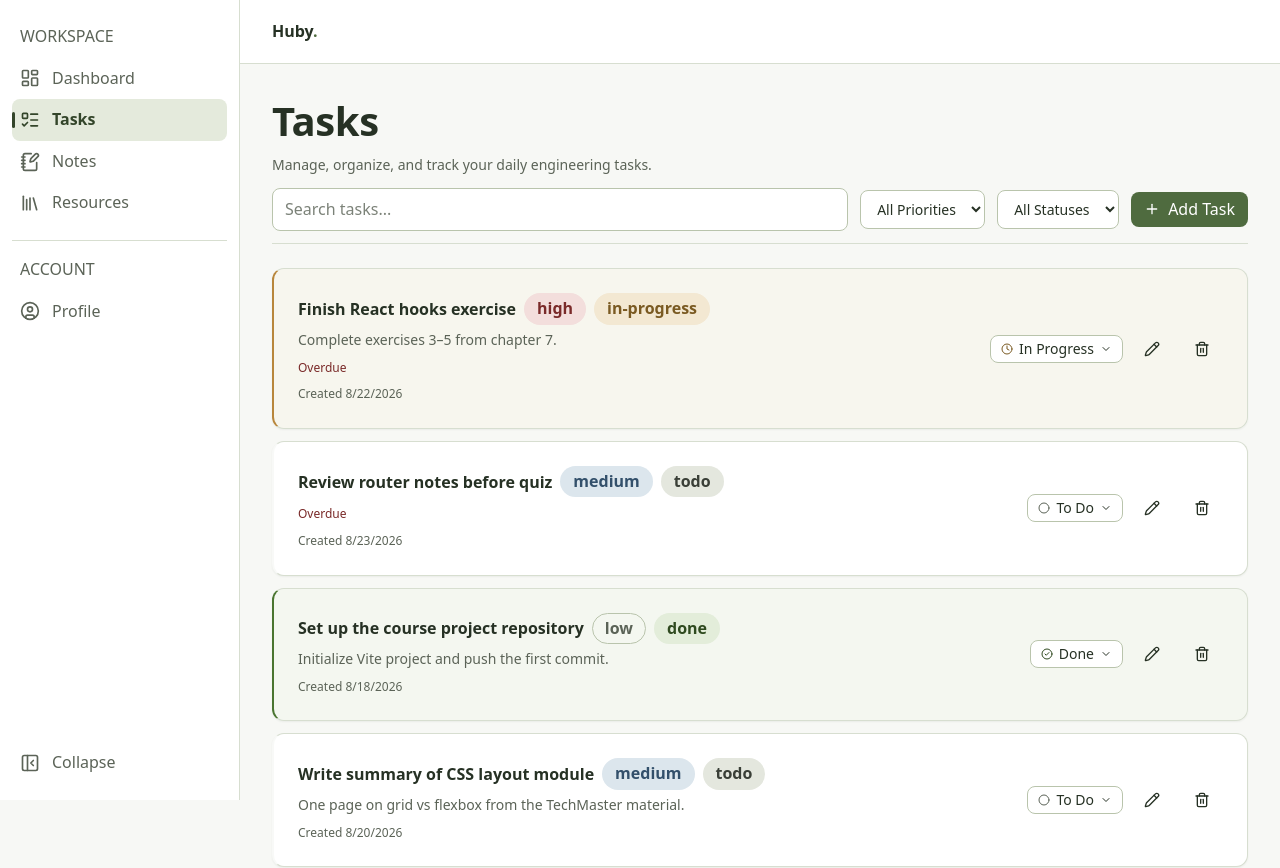
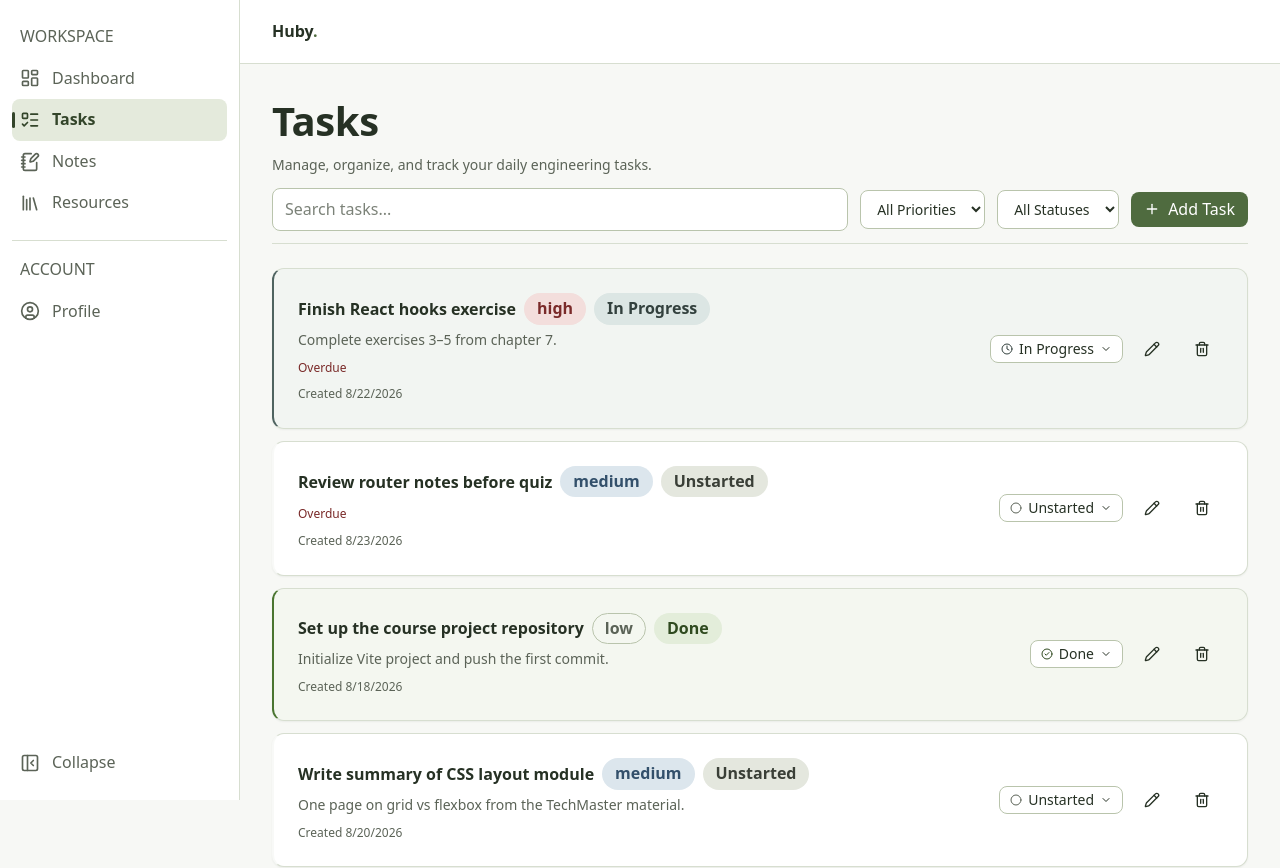
Before and after one commit to Ziad-Amr1/student-learning-hub, a React (Vite) app: page /tasks in a window 1280 px wide. Shown: the top 868 px of the page. Built offline with nearby package versions, Linux system fonts and the light colour scheme.

Commit message:
refactor: rename task status todo to unstarted

```diff
--- a/src/components/ui/Badge.jsx
+++ b/src/components/ui/Badge.jsx
@@ -3,6 +3,7 @@ import { cx } from '../../utils/cx'
 const VARIANT_CLASSES = {
   default: 'bg-primary-soft border-transparent text-primary-strong',
   secondary: 'bg-secondary border-transparent text-secondary-strong',
+  accent: 'bg-accent-soft border-transparent text-accent-strong',
   success: 'bg-success-soft border-transparent text-success-strong',
   warning: 'bg-warning-soft border-transparent text-warning-strong',
   danger: 'bg-destructive-soft border-transparent text-destructive-strong',
--- a/src/components/ui/StatusDropdown.jsx
+++ b/src/components/ui/StatusDropdown.jsx
@@ -1,31 +1,43 @@
 import { useState, useRef, useEffect, useCallback } from 'react'
 import { ChevronDown, Circle, Clock, CheckCircle2, PauseCircle, XCircle } from 'lucide-react'
 import { cx } from '../../utils/cx'
+import {
+  TASK_STATUSES,
+  TASK_STATUS_LABELS,
+  normalizeTaskStatus,
+} from '../../utils/taskStatus'
 
-const STATUS_OPTIONS = [
-  { value: 'todo', label: 'To Do', Icon: Circle },
-  { value: 'in-progress', label: 'In Progress', Icon: Clock },
-  { value: 'deferred', label: 'Deferred', Icon: PauseCircle },
-  { value: 'done', label: 'Done', Icon: CheckCircle2 },
-  { value: 'cancelled', label: 'Cancelled', Icon: XCircle },
-]
+const STATUS_ICON_BY_STATUS = {
+  unstarted: Circle,
+  'in-progress': Clock,
+  deferred: PauseCircle,
+  done: CheckCircle2,
+  cancelled: XCircle,
+}
+
+const STATUS_OPTIONS = TASK_STATUSES.map((value) => ({
+  value,
+  label: TASK_STATUS_LABELS[value],
+  Icon: STATUS_ICON_BY_STATUS[value],
+}))
 
 const STATUS_ICON_STYLE = {
-  todo: 'text-muted-foreground',
-  'in-progress': 'text-warning-strong',
+  unstarted: 'text-muted-foreground',
+  'in-progress': 'text-accent-strong',
   deferred: 'text-info-strong',
   done: 'text-success-strong',
   cancelled: 'text-destructive-strong',
 }
 
 export default function StatusDropdown({ value, onChange, taskTitle }) {
+  const status = normalizeTaskStatus(value) ?? TASK_STATUSES[0]
   const [open, setOpen] = useState(false)
   const [activeIndex, setActiveIndex] = useState(-1)
   const buttonRef = useRef(null)
   const listRef = useRef(null)
   const optionRefs = useRef([])
 
-  const currentOption = STATUS_OPTIONS.find(o => o.value === value) ?? STATUS_OPTIONS[0]
+  const currentOption = STATUS_OPTIONS.find(o => o.value === status) ?? STATUS_OPTIONS[0]
 
   const close = useCallback(() => {
     setOpen(false)
@@ -54,7 +66,7 @@ export default function StatusDropdown({ value, onChange, taskTitle }) {
     if (e.key === 'ArrowDown' || e.key === 'Down') {
       e.preventDefault()
       setOpen(true)
-      setActiveIndex(STATUS_OPTIONS.findIndex(o => o.value === value))
+      setActiveIndex(STATUS_OPTIONS.findIndex(o => o.value === status))
     }
   }
 
@@ -108,7 +120,7 @@ export default function StatusDropdown({ value, onChange, taskTitle }) {
           'focus:border-primary focus:shadow-[0_0_0_3px_var(--ring-soft)] focus:outline-none'
         )}
       >
-        <currentOption.Icon className={cx('w-3 h-3 shrink-0', STATUS_ICON_STYLE[value])} aria-hidden="true" />
+        <currentOption.Icon className={cx('w-3 h-3 shrink-0', STATUS_ICON_STYLE[status])} aria-hidden="true" />
         <span className="leading-none">{currentOption.label}</span>
         <ChevronDown className={cx('w-3 h-3 shrink-0 transition-transform', open && 'rotate-180')} aria-hidden="true" />
       </button>
@@ -127,7 +139,7 @@ export default function StatusDropdown({ value, onChange, taskTitle }) {
         >
           {STATUS_OPTIONS.map((option, index) => {
             const OptionIcon = option.Icon
-            const isSelected = option.value === value
+            const isSelected = option.value === status
             const isActive = index === activeIndex
             return (
               <li
--- a/src/data/tasks.js
+++ b/src/data/tasks.js
@@ -1,6 +1,6 @@
-// Seed task data — Sprint 03 Dashboard (read-only preview).
-// Shape: docs/DATA_MODEL.md → Task. Sprint 04 reuses this module as the
-// initial state for in-memory CRUD.
+// Seed task data — first-run defaults for useLocalStorage('student-hub:tasks').
+// Shape: docs/DATA_MODEL.md → Task. Status values are the canonical
+// five-state set (unstarted | in-progress | deferred | done | cancelled).
 
 export const TASKS = [
   {
@@ -17,7 +17,7 @@ export const TASKS = [
     title: 'Review router notes before quiz',
     description: '',
     priority: 'medium',
-    status: 'todo',
+    status: 'unstarted',
     dueDate: '2026-08-27T00:00:00.000Z',
     createdAt: '2026-08-23T09:40:00.000Z',
   },
@@ -35,7 +35,7 @@ export const TASKS = [
     title: 'Write summary of CSS layout module',
     description: 'One page on grid vs flexbox from the TechMaster material.',
     priority: 'medium',
-    status: 'todo',
+    status: 'unstarted',
     dueDate: null,
     createdAt: '2026-08-20T11:15:00.000Z',
   },
@@ -44,7 +44,7 @@ export const TASKS = [
     title: 'Prepare questions for mentor session',
     description: '',
     priority: 'high',
-    status: 'todo',
+    status: 'unstarted',
     dueDate: '2026-08-25T15:00:00.000Z',
     createdAt: '2026-08-23T18:22:00.000Z',
   },
@@ -71,7 +71,7 @@ export const TASKS = [
     title: 'Read one article about accessibility',
     description: 'Pick any WCAG-focused article and take notes.',
     priority: 'low',
-    status: 'todo',
+    status: 'unstarted',
     dueDate: null,
     createdAt: '2026-08-24T07:55:00.000Z',
   },
--- a/src/pages/Dashboard.jsx
+++ b/src/pages/Dashboard.jsx
@@ -2,6 +2,7 @@ import PageHeader from '../components/layout/PageHeader'
 import { getGreeting } from '../utils/greeting'
 import useLocalStorage from '../hooks/useLocalStorage'
 import { TASKS } from '../data/tasks'
+import { normalizeTaskStatus } from '../utils/taskStatus'
 import { CircleCheckBig, CircleDashed, CircleDot, ListTodo } from 'lucide-react'
 import StatCard from './dashboard/StatCard'
 import QuickActions from './dashboard/QuickActions'
@@ -14,14 +15,14 @@ export default function Dashboard() {
   const stats = [
     { label: 'Total tasks', value: total, Icon: ListTodo },
     {
-      label: 'To do',
-      value: tasks.filter((task) => task.status === 'todo').length,
+      label: 'Unstarted',
+      value: tasks.filter((task) => normalizeTaskStatus(task.status) === 'unstarted').length,
       Icon: CircleDashed,
     },
     {
       label: 'In progress',
       value: tasks.filter((task) => task.status === 'in-progress').length,
-      badge: { label: 'active', variant: 'info' },
+      badge: { label: 'active', variant: 'accent' },
       Icon: CircleDot,
     },
     {
--- a/src/pages/Tasks.jsx
+++ b/src/pages/Tasks.jsx
@@ -11,6 +11,7 @@ import FormDialog from '../components/ui/FormDialog'
 import ConfirmDialog from '../components/ui/ConfirmDialog'
 import { TASKS } from '../data/tasks'
 import useLocalStorage from '../hooks/useLocalStorage'
+import { normalizeTaskStatus } from '../utils/taskStatus'
 import TaskCard from './tasks/TaskCard'
 
 export default function Tasks() {
@@ -19,7 +20,7 @@ export default function Tasks() {
   const [title, setTitle] = useState('')
   const [description, setDescription] = useState('')
   const [priority, setPriority] = useState('medium')
-  const [status, setStatus] = useState('todo')
+  const [status, setStatus] = useState('unstarted')
   const [dueDateInput, setDueDateInput] = useState('')
   const [editingTask, setEditingTask] = useState(null)
   const [titleError, setTitleError] = useState('')
@@ -34,7 +35,7 @@ export default function Tasks() {
     setTitle('')
     setDescription('')
     setPriority('medium')
-    setStatus('todo')
+    setStatus('unstarted')
     setDueDateInput('')
     setEditingTask(null)
     setTitleError('')
@@ -50,7 +51,7 @@ export default function Tasks() {
     setTitle(task.title)
     setDescription(task.description || '')
     setPriority(task.priority)
-    setStatus(task.status)
+    setStatus(normalizeTaskStatus(task.status))
     setDueDateInput(task.dueDate ? task.dueDate.slice(0, 16) : '')
     setTitleError('')
     setFormOpen(true)
@@ -113,7 +114,7 @@ export default function Tasks() {
   const filteredTasks = tasks.filter(t => {
     const matchesSearch = t.title.toLowerCase().includes(searchQuery.toLowerCase())
     const matchesPriority = filterPriority === 'all' || t.priority === filterPriority
-    const matchesStatus = filterStatus === 'all' || t.status === filterStatus
+    const matchesStatus = filterStatus === 'all' || normalizeTaskStatus(t.status) === filterStatus
     return matchesSearch && matchesPriority && matchesStatus
   })
 
@@ -151,7 +152,7 @@ export default function Tasks() {
           aria-label="Filter by status"
         >
           <option value="all">All Statuses</option>
-          <option value="todo">To Do</option>
+          <option value="unstarted">Unstarted</option>
           <option value="in-progress">In Progress</option>
           <option value="deferred">Deferred</option>
           <option value="done">Done</option>
@@ -233,7 +234,7 @@ export default function Tasks() {
               onChange={(e) => setStatus(e.target.value)}
               className={cx(FIELD_CONTROL_CLASSES, 'w-full text-sm cursor-pointer')}
             >
-              <option value="todo">To Do</option>
+              <option value="unstarted">Unstarted</option>
               <option value="in-progress">In Progress</option>
               <option value="deferred">Deferred</option>
               <option value="done">Done</option>
--- a/src/pages/tasks/TaskCard.jsx
+++ b/src/pages/tasks/TaskCard.jsx
@@ -1,6 +1,7 @@
 import { Pencil, Trash2 } from 'lucide-react'
 import { cx } from '../../utils/cx'
 import { formatDueDate } from '../../utils/date'
+import { normalizeTaskStatus, TASK_STATUS_LABELS } from '../../utils/taskStatus'
 import Button from '../../components/ui/Button'
 import Badge from '../../components/ui/Badge'
 import Card from '../../components/ui/Card'
@@ -13,30 +14,31 @@ const PRIORITY_VARIANT = {
 }
 
 const STATUS_VARIANT = {
-  todo: 'secondary',
-  'in-progress': 'warning',
+  unstarted: 'secondary',
+  'in-progress': 'accent',
   deferred: 'info',
   done: 'success',
   cancelled: 'danger',
 }
 
 const STATUS_BORDER_CLASS = {
-  todo: 'border-l-muted/40',
-  'in-progress': 'border-l-warning',
+  unstarted: 'border-l-muted/40',
+  'in-progress': 'border-l-accent',
   deferred: 'border-l-info',
   done: 'border-l-success',
   cancelled: 'border-l-destructive',
 }
 
 const STATUS_BG_CLASS = {
-  todo: '',
-  'in-progress': '!bg-warning-soft/20',
+  unstarted: '',
+  'in-progress': '!bg-accent-soft/20',
   deferred: '!bg-info-soft/20',
   done: '!bg-success-soft/20',
   cancelled: '!bg-destructive-soft/20',
 }
 
 export default function TaskCard({ task, onEdit, onUpdateStatus, onDelete }) {
+  const status = normalizeTaskStatus(task.status)
   const due = formatDueDate(task.dueDate)
 
   return (
@@ -44,16 +46,16 @@ export default function TaskCard({ task, onEdit, onUpdateStatus, onDelete }) {
       className={cx(
         'p-4 flex flex-col sm:flex-row items-start sm:items-center justify-between gap-4',
         'border-l-2 transition-[border-color,background-color]',
-        STATUS_BORDER_CLASS[task.status] ?? '',
-        STATUS_BG_CLASS[task.status] ?? ''
+        STATUS_BORDER_CLASS[status] ?? '',
+        STATUS_BG_CLASS[status] ?? ''
       )}
     >
       <div className="space-y-1 flex-1 min-w-0">
         <div className="flex items-center gap-2 flex-wrap">
           <h3 className="text-base font-bold text-foreground truncate">{task.title}</h3>
           <Badge variant={PRIORITY_VARIANT[task.priority] ?? 'outline'}>{task.priority}</Badge>
-          <Badge variant={STATUS_VARIANT[task.status] ?? 'secondary'}>
-            {task.status}
+          <Badge variant={STATUS_VARIANT[status] ?? 'secondary'}>
+            {TASK_STATUS_LABELS[status] ?? status}
           </Badge>
         </div>
         {task.description && (
@@ -71,7 +73,7 @@ export default function TaskCard({ task, onEdit, onUpdateStatus, onDelete }) {
 
       <div className="flex items-center gap-2 w-full sm:w-auto justify-between sm:justify-end pt-2 sm:pt-0 border-t sm:border-0 border-border">
         <StatusDropdown
-          value={task.status}
+          value={status}
           onChange={(newStatus) => onUpdateStatus(task.id, newStatus)}
           taskTitle={task.title}
         />
--- /dev/null
+++ b/src/utils/taskStatus.js
@@ -0,0 +1,22 @@
+export const TASK_STATUSES = [
+  'unstarted',
+  'in-progress',
+  'deferred',
+  'done',
+  'cancelled',
+]
+
+export const TASK_STATUS_LABELS = {
+  unstarted: 'Unstarted',
+  'in-progress': 'In Progress',
+  deferred: 'Deferred',
+  done: 'Done',
+  cancelled: 'Cancelled',
+}
+
+const LEGACY_STATUS_ALIASES = {
+  todo: 'unstarted',
+}
+
+export const normalizeTaskStatus = (status) =>
+  LEGACY_STATUS_ALIASES[status] ?? status
```
